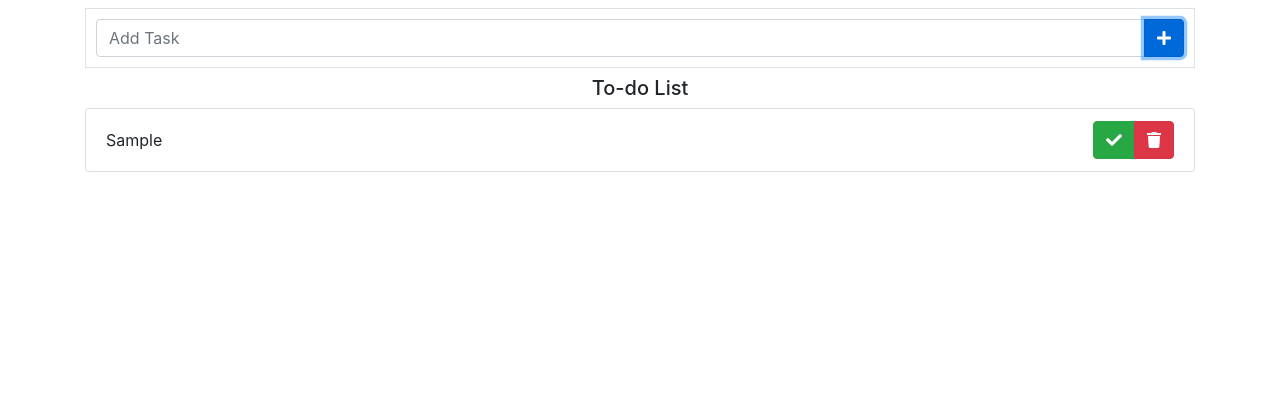
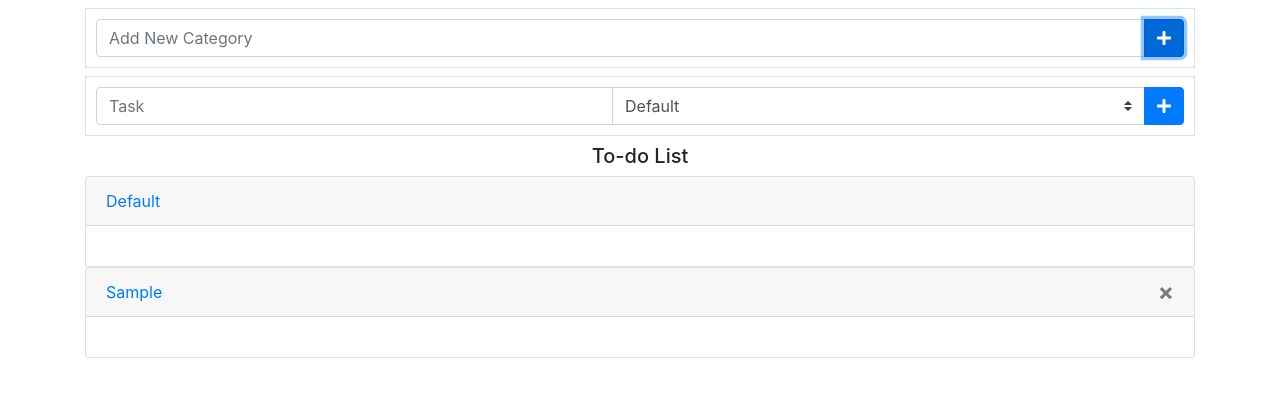
Before and after one commit to hind-sagar-biswas/jstodo, a plain HTML site: page index.html in a window 1280 px wide. Both pictures are taken after typing "Sample" into the empty fields and a click on the button 1164 px from the left and 38 px from the top of the page. Drawn offline with nearby package versions, Linux system fonts and the light colour scheme.

Commit message:
Add files via upload

```diff
--- a/index.html
+++ b/index.html
@@ -20,23 +20,41 @@
 <body>
 	<section class="container">
 		<div class="mt-2 mb-2">
-			<form onsubmit="return addTask()" name="taskAdder" class="mt-2 table-bordered" style="padding:10px">
+			<div id="alertBox">
 
+			</div>
+			<form onsubmit="return addNewCategory()" name="categoryAdder" class="mt-2 table-bordered" style="padding:10px">
 				<div class="input-group">
-  <input id="work" type="text" name="work" class="form-control" autocomplete="off" placeholder="Add Task" required>
-  <div class="input-group-append">
-    <button class="btn btn-primary" type="submit" id="add" name="add"><i class="fas fa-plus"></i></button>
-  </div>
-</div>
+					<input id="categoryInput" type="text" name="categoryInput" class="form-control" autocomplete="off" placeholder="Add New Category" required>
+					<div class="input-group-append">
+    				<button class="btn btn-primary" type="submit" id="addCategory" name="addCategory">
+    					<i class="fas fa-plus"></i>
+    				</button>
+  				</div>
+				</div>
+			</form>
+
+			<form onsubmit="return addNewTask()" name="taskAdder" class="mt-2 table-bordered" style="padding:10px">
+				<div class="input-group">
+  				<input id="task" type="text" name="task" class="form-control" autocomplete="off" placeholder="Task" required>
+  				<select name="taskCategory" id="taskCategory" class="custom-select">
+
+  				</select>
+  				<div class="input-group-append">
+    				<button class="btn btn-primary" type="submit" id="add" name="add">
+    					<i class="fas fa-plus"></i>
+    				</button>
+  				</div>
+				</div>
 			</form>
 		</div>
 		<div>
 				<center class="mb-2 mt-2">
 							<h5>To-do List</h5>
-					</center>
-				<ul class="list-group" id="tasks">
+				</center>
+				<div id="accordion">
 
-				</ul>
+				</div>
 		</div>
 	</section>
 	 <!-- jQuery library -->
--- a/main.js
+++ b/main.js
@@ -1,63 +1,196 @@
-const taskList = document.getElementById('tasks');
+const spliter = "-s-";
 
 
-var tasks = [];
-if(getLS() != null) {
-		tasks = getLS().split('_:_');
-		listTask();
+var categories = ["Default"];
+var taskList = [];
+
+if(getStorageData(0) != null) {
+	categories = getStorageData(0).split(spliter);
+}
+if(getStorageData(1) != null) {
+	taskList = JSON.parse(getStorageData(1));
 }
 
-function addTask() {
 
-		var input = document.forms['taskAdder']['work'];
+const container = document.getElementById("accordion");
+const alertBox = document.getElementById("alertBox");
+const categorySelectElement = document.getElementById("taskCategory");
 
-		tasks.push(input.value);
-		setLS();
-		listTask();
-		input.value = "";
+const taskAdder = document.forms["taskAdder"];
+const categoryAdder = document.forms["categoryAdder"];
+
+const taskInput = taskAdder["task"];
+const taskCategory = taskAdder["taskCategory"];
+const categoryInput = categoryAdder["categoryInput"];
+
+function addNewCategory() {
+	if(categories.includes(categoryInput.value)) {
+		alertSystem("danger", `<strong>${categoryInput.value}</strong> already exists!`);
 		return false;
+	}
+		categories.push(categoryInput.value);
+	updateCategories();
+	categoryInput.value = "";
+	return false;
 }
 
-function removeTask(v) {
-		tasks.splice(v, 1);
-		setLS();
-		listTask();
+function addNewTask() {
+	var taskArr = [
+		taskInput.value,
+		taskCategory.value,
+		"undone"
+	];
+	taskInput.value = "";
+	taskList.push(taskArr);
+	updateTasks();
+	alertSystem("success", "Task Added!");
+	return false;
 }
 
-function checkTask(v) {
-		var taskToCheck = tasks[v] + ':::done';
-		tasks.splice(v, 1, taskToCheck);
-		setLS();
-		listTask();
+function updateCategories() {
+	var categoryIterationIndex = 0;
+
+	container.innerHTML = "";
+	categorySelectElement.innerHTML = "";
+	categories.forEach(category => {
+		container.innerHTML += getAccordion(category, categoryIterationIndex);
+		categorySelectElement.innerHTML += `<option value="${category.split(" ").join("-")}">
+			${category}
+		</option>`;
+		categoryIterationIndex++;
+	});
+	updateTasks();
 }
 
-function uncheckTask(v) {
-		var taskToUncheck = tasks[v].split(':::');
-		tasks.splice(v, 1, taskToUncheck[0]);
-		setLS();
-		listTask();
+function updateTasks() {
+	categories.forEach(category => {
+		var categoryListId = category.split(" ").join("-") + "-tasks";
+		document.getElementById(categoryListId).innerHTML = "";
+	});
+	setStorageData();
+	if(!taskList[0]) return;
+
+	var taskIterationIndex = 0;
+
+	taskList.forEach(task => {
+		var categoryTaskListId = task[1].split(" ").join("-") + "-tasks";
+		document.getElementById(categoryTaskListId).innerHTML += getTaskList(task, taskIterationIndex);
+		taskIterationIndex++;
+	});
 }
 
-function listTask() {
-		var taskString = "";
-		var i = 0;
-		for(x of tasks){
-				var d = x.split(':::');
-				if(d[d.length -1] == 'done') {
-						taskString += '<li class="list-group-item del border-success"><span><del>' + d[0] + '</del></span><div class="btn-group"><button class="btn btn-success" onclick="uncheckTask(' + i + ')"><i class="fas fa-check"></i></button><button class="btn btn-danger" onclick="removeTask(' + i + ')"><i class="fas fa-trash"></i></button></div></li>';
-				}else {
-						taskString += '<li class="list-group-item"><span>' + x + '</span><div class="btn-group"><button class="btn btn-success" onclick="checkTask(' + i + ')"><i class="fas fa-check"></i></button><button class="btn btn-danger" onclick="removeTask(' + i + ')"><i class="fas fa-trash"></i></button></div></li>';
-				}
-				i++
-		}
-		taskList.innerHTML = taskString;
+function getAccordion(category, categoryIndex) {
+	var categoryId = category.split(" ").join("-");
+	if(categoryId == "Default") {
+		return `<div class="card">
+    				<div class="card-header">
+      				<a class="card-link" data-toggle="collapse" href="#${categoryId}">
+        				${category}
+      				</a>
+    				</div>
+    				<div id="${categoryId}" class="collapse show" data-parent="#accordion">
+      				<div class="card-body">
+        				<ul class="list-group" id="${categoryId}-tasks">
+
+								</ul>
+      				</div>
+    				</div>
+  				</div>`;
+	}
+	return `<div class="card">
+    				<div class="card-header">
+    					<button type="button" class="close" onclick="removeCategory(${categoryIndex})">&times;</button>
+      				<a class="card-link" data-toggle="collapse" href="#${categoryId}">
+        				${category}
+      				</a>
+    				</div>
+    				<div id="${categoryId}" class="collapse show" data-parent="#accordion">
+      				<div class="card-body">
+        				<ul class="list-group" id="${categoryId}-tasks">
+
+								</ul>
+      				</div>
+    				</div>
+  				</div>`;
 }
 
-function setLS() {
-		var ar = tasks.join('_:_');
-		localStorage.setItem('taskLS', ar);
+function getTaskList(taskArray, taskIndex) {
+	var doneTemplate = `<li class="list-group-item done border-success">
+		<span>
+			<del>${taskArray[0]}</del>
+		</span>
+		<div class="btn-group">
+			<button class="btn btn-success" onclick="uncheckTask(${taskIndex})">
+				<i class="fas fa-check"></i>
+			</button>
+			<button class="btn btn-danger" onclick="removeTask(${taskIndex})">
+				<i class="fas fa-trash"></i>
+			</button>
+		</div>
+	</li>`;
+	var undoneTemplate = `<li class="list-group-item">
+		<span>
+			${taskArray[0]}
+		</span>
+		<div class="btn-group">
+			<button class="btn btn-success" onclick="checkTask(${taskIndex})">
+				<i class="fas fa-check"></i>
+			</button>
+			<button class="btn btn-danger" onclick="removeTask(${taskIndex})">
+				<i class="fas fa-trash"></i>
+			</button>
+		</div>
+	</li>`;
+
+	if(taskArray[2] == "done") return doneTemplate;
+	return undoneTemplate;
 }
 
-function getLS() {
-		return localStorage.getItem('taskLS');
+function removeCategory(categoryIndex) {
+	if(!confirm("Are you sure that you want to remove \"" + categories[categoryIndex] + "\" category along with all of it's tasks?")) return;
+	for(var i = 0; i < taskList.length; i++){
+		if(taskList[i][1] == categories[categoryIndex]) {
+			removeTask(i);
+		}
+	}
+	categories.splice(categoryIndex, 1);
+	updateCategories();
 }
+
+function removeTask(taskIndex) {
+	taskList.splice(taskIndex, 1);
+	updateTasks();
+}
+
+function checkTask(taskIndex) {
+	taskList[taskIndex][2] = "done";
+	updateTasks();
+}
+
+function uncheckTask(taskIndex) {
+	taskList[taskIndex][2] = "undone";
+	updateTasks();
+}
+
+function setStorageData() {
+	var encodedCategoryData = categories.join(spliter);
+	var encodedTaskData = JSON.stringify(taskList);
+
+	localStorage.setItem('jsToDoCategoryData', encodedCategoryData);
+	localStorage.setItem('jsToDoTaskData', encodedTaskData);
+}
+function getStorageData(data) {
+	if(data == 0) return localStorage.getItem('jsToDoCategoryData');
+	if(data == 1) return localStorage.getItem('jsToDoTaskData');
+}
+
+function alertSystem(type, message) {
+	alertBox.innerHTML += `<div class="alert alert-${type} alert-dismissible fade show">
+  <button type="button" class="close" data-dismiss="alert">&times;</button>
+  ${message}
+</div>`;
+}
+
+
+updateCategories();
+updateTasks();
--- a/style.css
+++ b/style.css
@@ -6,7 +6,7 @@ li{
 li span{
 	flex:1;
 }
-		.del{
+.done{
 	background: #7ea97e;
 	opacity: 0.7;
 }
```
Lines whose indentation alone changed are shown as unchanged.
